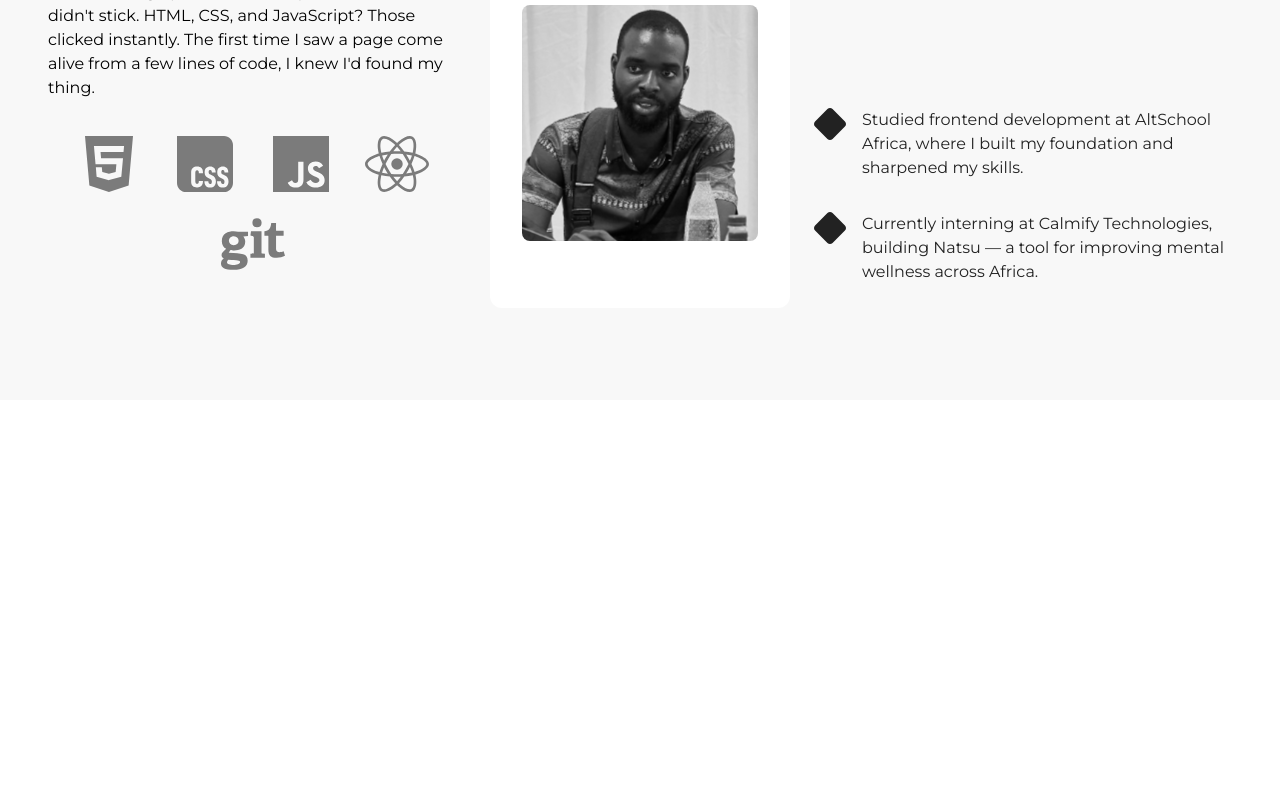
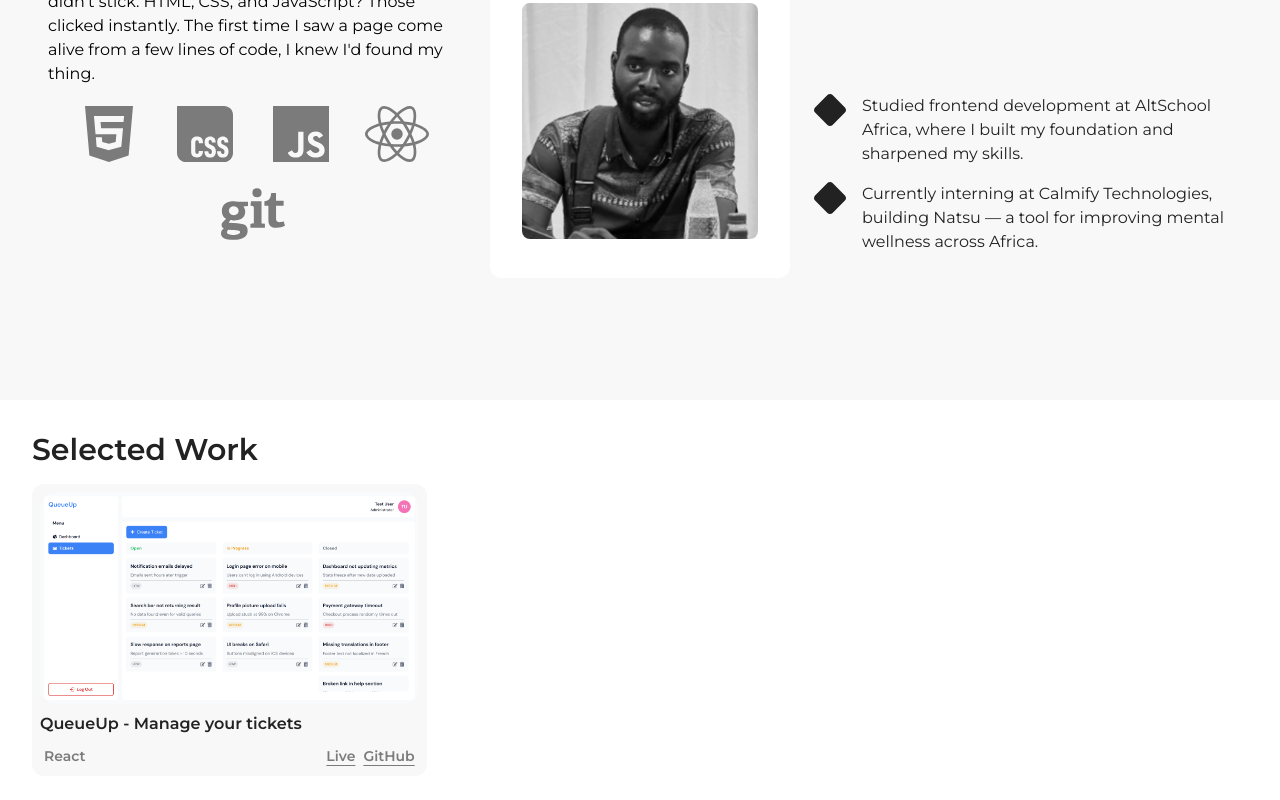
Before and after one commit to hendrixejegi/my-portfolio, a React (Vite) app: page / in a window 1280 px wide. Shown: the part 1200-2000 px from the top of the page. Before the commit the page ends 1600 px from the top, so only its background shows below. Built offline with nearby package versions, Linux system fonts and the light colour scheme.

Commit message:
Add projects section

```diff
--- a/src/components/Home/AboutMe.jsx
+++ b/src/components/Home/AboutMe.jsx
@@ -47,8 +47,8 @@ const AboutMe = ({ observerArgs, setLink }) => {
       className="full-bleed bg-tertiary min-h-screen"
     >
       <div className="mx-auto grid h-full max-w-[1280px] grid-cols-1 place-content-center p-4 lg:grid-cols-[1fr_300px_1fr]">
-        <div className="container-1 space-y-8 p-8">
-          <h2 className="text-primary text-5xl font-semibold">About Me</h2>
+        <div className="container-1 space-y-4 p-8">
+          <h2 className="text-primary text-3xl font-semibold">About Me</h2>
           <p className="text-primary">
             My journey didn&#39;t start with code. I was studying at DELSU when
             I realized my path was leading me in a different direction. So I
@@ -73,7 +73,7 @@ const AboutMe = ({ observerArgs, setLink }) => {
             ))}
           </div>
         </div>
-        <div className="container-2 space-y-8 rounded-xl bg-white p-8">
+        <div className="container-2 space-y-4 rounded-xl bg-white p-8">
           <div>
             <FontAwesomeIcon
               icon={faRocket}
@@ -96,7 +96,7 @@ const AboutMe = ({ observerArgs, setLink }) => {
           </div>
         </div>
         <div className="container-3 content-end p-6">
-          <ul className="space-y-8">
+          <ul className="space-y-4">
             <li className="text-primary flex items-start gap-4">
               <FontAwesomeIcon icon={faDiamond} size="2x" aria-hidden="true" />
               <span>
@@ -118,6 +118,4 @@ const AboutMe = ({ observerArgs, setLink }) => {
   );
 };
 
-AboutMe.displayName = "AboutMe";
-
 export default AboutMe;
--- a/src/components/Home/NavBar.jsx
+++ b/src/components/Home/NavBar.jsx
@@ -115,6 +115,4 @@ const NavBar = ({ ref, activeLink, isWhite }) => {
   );
 };
 
-NavBar.displayName = "NavBar";
-
 export default NavBar;
--- /dev/null
+++ b/src/components/Home/Projects.jsx
@@ -0,0 +1,44 @@
+import queueUp from "../../assets/images/queueup.png";
+
+const Projects = () => {
+  return (
+    <section className="space-y-4 p-8">
+      <h2 className="text-primary text-3xl font-semibold">Selected Work</h2>
+      <div>
+        <ul className="gap-4 md:grid md:grid-cols-2 lg:grid-cols-3">
+          <li className="bg-tertiary space-y-2 rounded-xl p-2">
+            <img
+              src={queueUp}
+              alt="QueueUp - Ticket management dashboard"
+              className="rounded-2xl"
+            />
+            <h3 className="text-primary font-semibold">
+              QueueUp - Manage your tickets
+            </h3>
+            <div className="flex items-center justify-between">
+              <p className="text-secondary w-fit rounded-lg px-1 py-0.5 text-sm font-semibold">
+                React
+              </p>
+              <div>
+                <a
+                  href="https://hng-2-ticket-app.vercel.app/"
+                  className="text-secondary w-fit rounded-lg px-1 py-0.5 text-sm font-semibold underline underline-offset-4"
+                >
+                  Live
+                </a>
+                <a
+                  href="https://github.com/hendrixejegi/hng-2-ticket-app"
+                  className="text-secondary w-fit rounded-lg px-1 py-0.5 text-sm font-semibold underline underline-offset-4"
+                >
+                  GitHub
+                </a>
+              </div>
+            </div>
+          </li>
+        </ul>
+      </div>
+    </section>
+  );
+};
+
+export default Projects;
--- a/src/pages/Home/Home.jsx
+++ b/src/pages/Home/Home.jsx
@@ -2,6 +2,7 @@ import { useState, useMemo, useCallback } from "react";
 import NavBar from "../../components/Home/NavBar";
 import HeroSection from "../../components/Home/HeroSection";
 import AboutMe from "../../components/Home/AboutMe";
+import Projects from "../../components/Home/Projects";
 
 export function Home() {
   const [activeLink, setActiveLink] = useState("#hero-section");
@@ -38,6 +39,7 @@ export function Home() {
           observerArgs={useObserverArgs}
           setLink={handleActiveLinkChange}
         />
+        <Projects />
       </main>
     </div>
   );
```
Also changed, not shown: src/assets/images/queueup.png (added).
